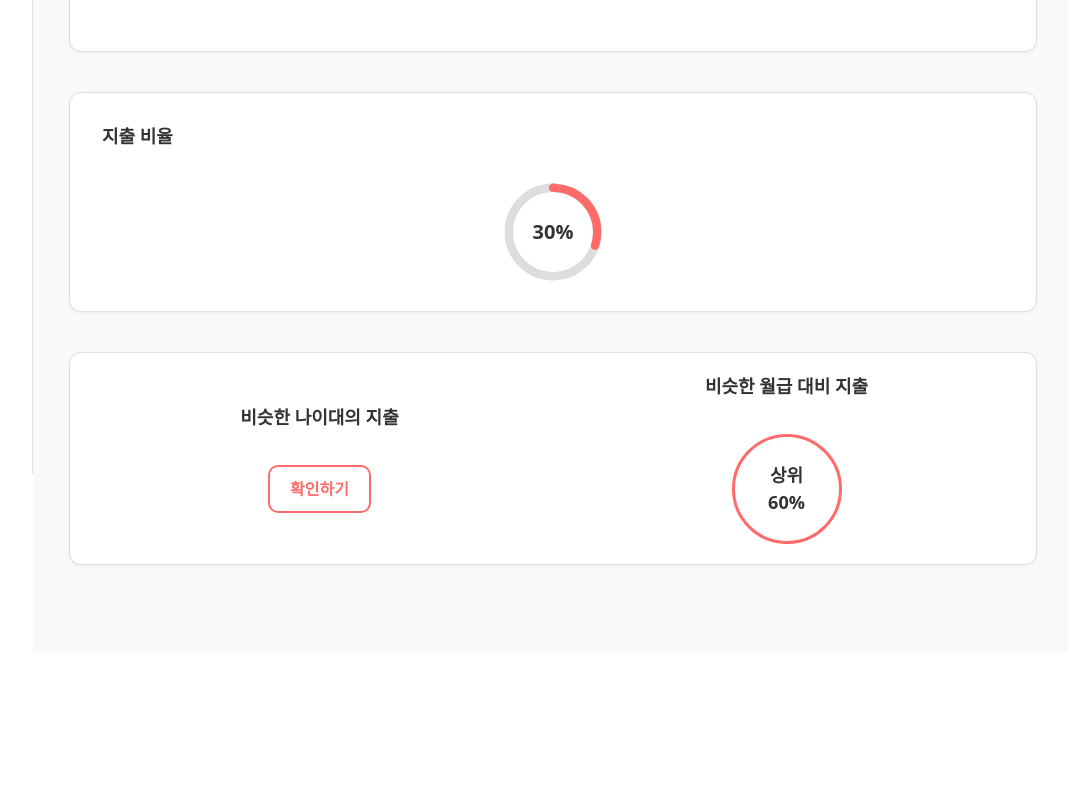
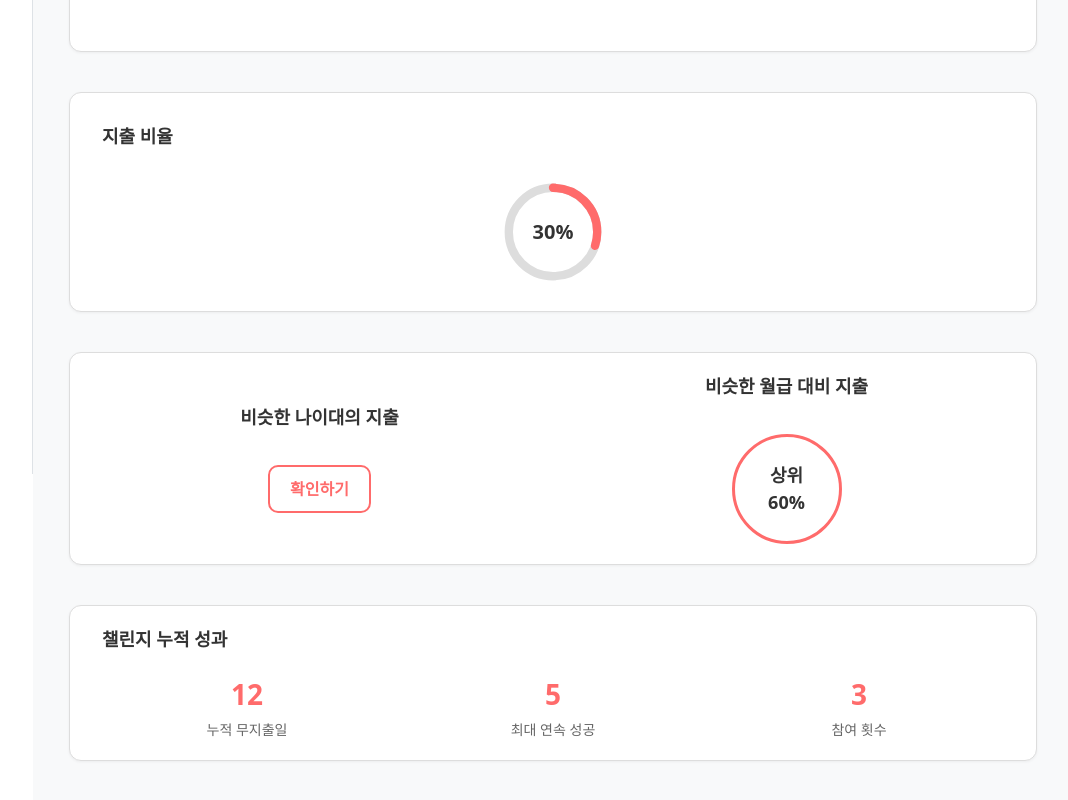
Before and after one commit to yeahy027/KB-TriFi, a Vue app in the folder trifi_project/: page /challenge in a window 1280 px wide. Shown: the part 326-1126 px from the top of the page, without its empty margins (207-1275 px from the left). Before the commit the page ends 979 px from the top, so only its background shows below. Built offline with nearby package versions, Linux system fonts and the light colour scheme.

Commit message:
Challenge 페이지 수정

```diff
--- a/trifi_project/db.json
+++ b/trifi_project/db.json
@@ -115,50 +115,6 @@
       "payment": "카드",
       "description": "에이블리",
       "fixed": false
-    },
-    {
-      "id": "d2c0",
-      "type": "income",
-      "date": "2025-04-10",
-      "userId": "",
-      "amount": 0,
-      "category": "",
-      "payment": "",
-      "description": "",
-      "fixed": false
-    },
-    {
-      "id": "2d32",
-      "type": "income",
-      "date": "2025-04-10",
-      "userId": "",
-      "amount": 11111,
-      "category": "",
-      "payment": "현금",
-      "description": "1111",
-      "fixed": false
-    },
-    {
-      "id": "d764",
-      "type": "income",
-      "date": "2025-04-10",
-      "userId": "",
-      "amount": 11111,
-      "category": "",
-      "payment": "현금",
-      "description": "1111",
-      "fixed": false
-    },
-    {
-      "id": "02da",
-      "type": "income",
-      "date": "2025-04-10",
-      "userId": "",
-      "amount": 11111,
-      "category": "",
-      "payment": "현금",
-      "description": "1111",
-      "fixed": false
     }
   ],
   "fixedExpenses": [
@@ -172,39 +128,6 @@
       "date": "2025-04-09",
       "rotation": "매월",
       "endDate": "2025-05-09"
-    },
-    {
-      "id": "d302",
-      "userId": null,
-      "category": "",
-      "amount": 13,
-      "payment": "페이",
-      "description": "13",
-      "date": "2025-04-09",
-      "rotation": "매월",
-      "endDate": "2025-04-30"
-    },
-    {
-      "id": "25c0",
-      "userId": "2",
-      "category": "",
-      "amount": 123,
-      "payment": "카드",
-      "description": "테스트입니다",
-      "date": "2025-04-10",
-      "rotation": "매주",
-      "endDate": "2025-04-24"
-    },
-    {
-      "id": "6651",
-      "userId": "2",
-      "category": "교통",
-      "amount": 123,
-      "payment": "페이",
-      "description": "테스트",
-      "date": "2025-04-10",
-      "rotation": "매월",
-      "endDate": "2025-05-28"
     }
   ]
 }
--- a/trifi_project/src/pages/ChallengePage.vue
+++ b/trifi_project/src/pages/ChallengePage.vue
@@ -42,6 +42,8 @@
           <span class="pie-label">{{ spendingPercent }}%</span>
         </div>
       </div>
+
+      <!-- 비슷한 나이대 / 월급 대비 지출 정보 -->
       <div class="section-card full-width grid-2">
         <div class="info-block">
           <label class="section-title">비슷한 나이대의 지출</label>
@@ -49,9 +51,33 @@
         </div>
         <div class="info-block">
           <label class="section-title">비슷한 월급 대비 지출</label>
-          <div class="ranking-circle">상위<br /><strong>{{ spendingRank }}%</strong></div>
+          <div class="ranking-circle">
+            상위<br />
+            <strong>{{ spendingRank }}%</strong>
+          </div>
         </div>
       </div>
+
+      <!-- [New] 챌린지 누적 성과 섹션 -->
+      <div class="section-card full-width challenge-summary-card">
+        <label class="section-title">챌린지 누적 성과</label>
+        <div class="summary-metrics">
+          <div class="metric">
+            <div class="metric-value">{{ totalNoSpendDays }}</div>
+            <div class="metric-label">누적 무지출일</div>
+          </div>
+          <div class="metric">
+            <div class="metric-value">{{ maxNoSpendStreak }}</div>
+            <div class="metric-label">최대 연속 성공</div>
+          </div>
+          <div class="metric">
+            <div class="metric-value">{{ challengeParticipation }}</div>
+            <div class="metric-label">참여 횟수</div>
+          </div>
+        </div>
+      </div>
+      <!-- / 챌린지 누적 성과 섹션 끝 -->
+
     </div>
   </AppLayout>
 </template>
@@ -60,6 +86,7 @@
 import { ref, computed, onMounted } from 'vue'
 import AppLayout from '@/components/AppLayout.vue'
 
+/* 기존 로직 */
 const spendingGoal = ref(300000)
 const currentSpending = ref(150000)
 const spendingRank = ref(60)
@@ -69,7 +96,7 @@ const spendingRate = computed(() =>
   ((currentSpending.value / spendingGoal.value) * 100).toFixed(1)
 )
 
-// 애니메이션 값
+/* 진행바 & 파이 그래프 애니메이션 값 */
 const animatedProgress = ref(0)
 const animatedPie = ref(0)
 
@@ -96,9 +123,15 @@ onMounted(() => {
     }
   }, 20)
 })
+
+/* [New] 챌린지 누적 성과 관련 state */
+const totalNoSpendDays = ref(12)          // 누적 무지출일
+const maxNoSpendStreak = ref(5)          // 최대 연속 성공
+const challengeParticipation = ref(3)     // 참여 횟수
 </script>
 
 <style scoped>
+/* 기본 레이아웃 */
 .challenge-container {
   padding: 24px;
   max-width: 1200px;
@@ -129,6 +162,7 @@ onMounted(() => {
   font-weight: 600;
 }
 
+/* 진행바 */
 .progress-container {
   background-color: #eee;
   height: 52px;
@@ -155,6 +189,34 @@ onMounted(() => {
   color: #000;
 }
 
+/* 파이 그래프 */
+.pie-chart {
+  display: flex;
+  align-items: center;
+  justify-content: center;
+  position: relative;
+  margin-top: 12px;
+}
+
+.pie-label {
+  position: absolute;
+  font-size: 20px;
+  font-weight: bold;
+  color: #333;
+}
+
+.circle-bg {
+  stroke: #ddd;
+}
+
+.circle {
+  transform: rotate(-90deg);
+  transform-origin: center;
+  stroke-linecap: round;
+  transition: stroke-dasharray 1s ease-out;
+}
+
+/* 비교 섹션 */
 .grid-2 {
   display: flex;
   flex-direction: row;
@@ -199,29 +261,32 @@ onMounted(() => {
   flex-direction: column;
 }
 
-.pie-chart {
-  display: flex;
-  align-items: center;
-  justify-content: center;
-  position: relative;
-  margin-top: 12px;
+/* [New] 챌린지 누적 성과 */
+.challenge-summary-card {
+  height: auto; /* 높이 고정 대신, 내용 따라 늘어나게 */
 }
 
-.pie-label {
-  position: absolute;
-  font-size: 20px;
-  font-weight: bold;
-  color: #333;
+.summary-metrics {
+  display: flex;
+  justify-content: space-around;
+  align-items: center;
+  text-align: center;
+  gap: 16px;
 }
 
-.circle-bg {
-  stroke: #ddd;
+.metric {
+  flex: 1;
 }
 
-.circle {
-  transform: rotate(-90deg);
-  transform-origin: center;
-  stroke-linecap: round;
-  transition: stroke-dasharray 1s ease-out;
+.metric-value {
+  font-size: 28px;
+  font-weight: 700;
+  color: #FF6B6B;
+}
+
+.metric-label {
+  margin-top: 4px;
+  font-size: 14px;
+  color: #666;
 }
 </style>
```
